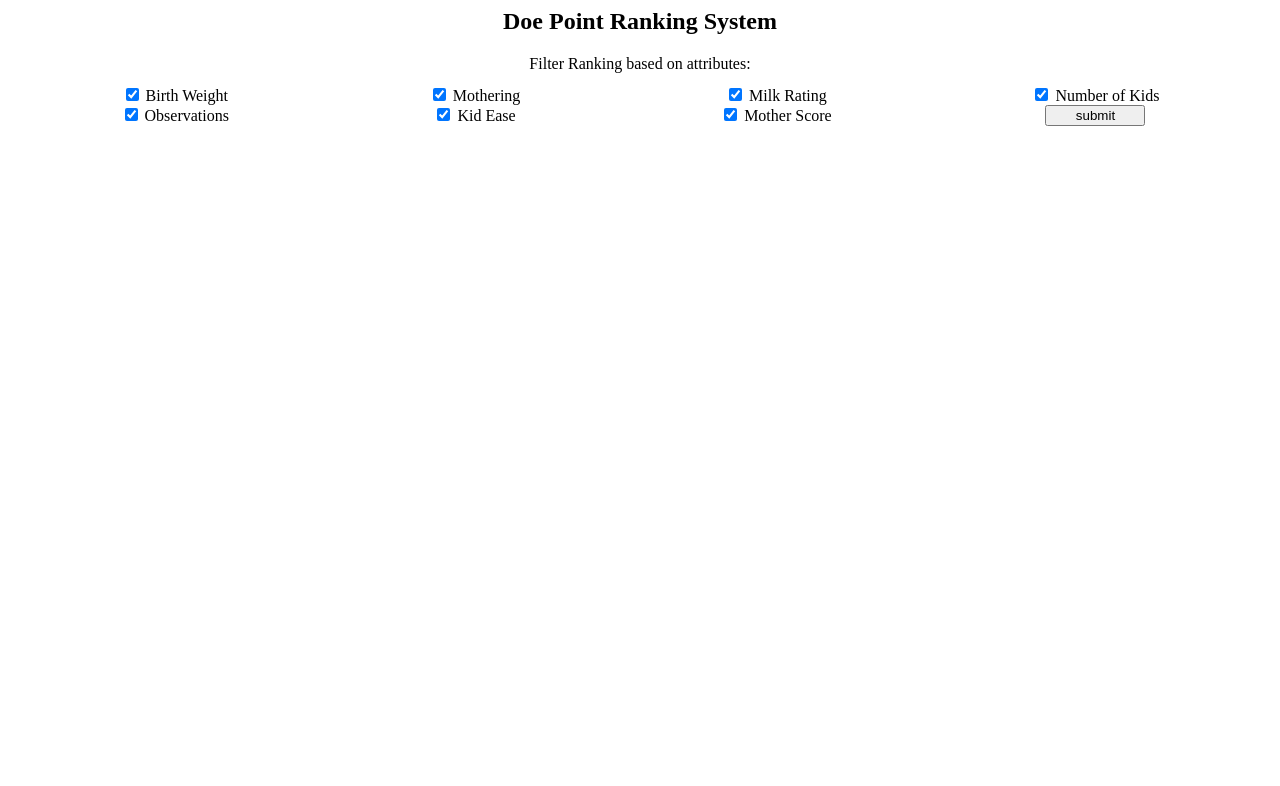
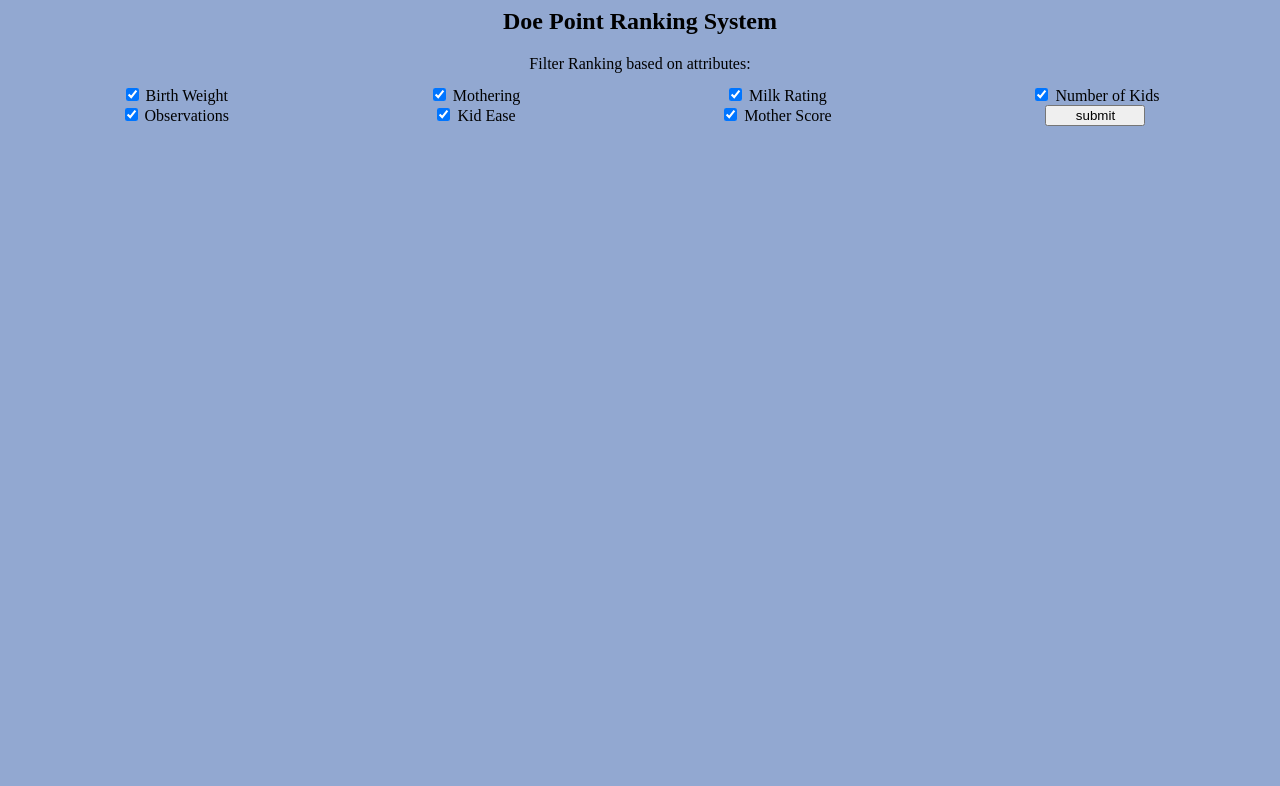
Before and after one commit to ipodtouch0218/csc315-project, a Flask app: page / in a window 1280 px wide. Shown: the top 786 px of the page. Run offline with Flask 3, Linux system fonts and the light colour scheme; data that the repository does not hold is empty; some libraries are stand-ins or nearby versions.

Commit message:
Adding background color

```diff
--- a/templates/my-form.html
+++ b/templates/my-form.html
@@ -33,6 +33,7 @@
     </style>
 
     <body>
+        <body style="background-color:#92a8d1"> <!-- testing color scheme-->
 	    <h2 style="text-align: center;">Doe Point Ranking System</h2>
 
         <form method="POST">
```
